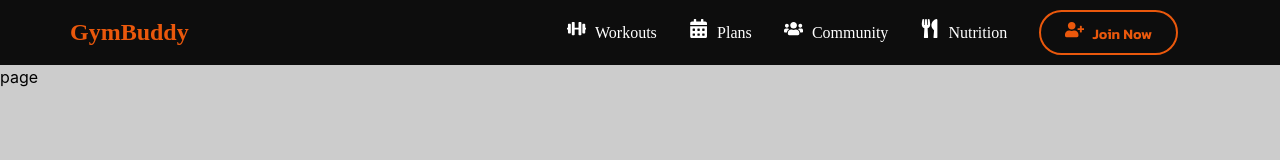
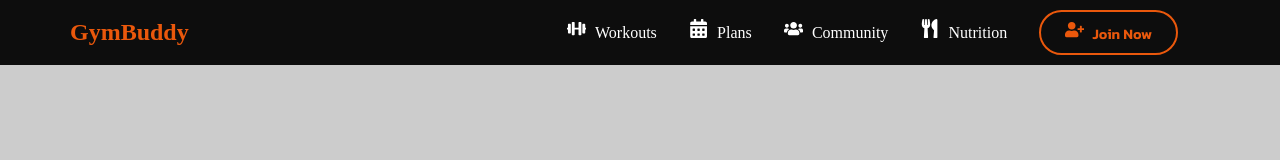
Before and after one commit to Best0129/Client-side-Project, a Next.js app: page /community in a window 1280 px wide. Shown: the top 160 px of the page. Built offline with nearby package versions, Linux system fonts and the light colour scheme; a web font is replaced by a local one.

Commit message:
change file css name

```diff
--- a/app/community/page.js
+++ b/app/community/page.js
@@ -1,11 +1,14 @@
 import React from 'react'
 import Navbar from '@/components/Navbar';
+import styles from './community.module.css'
 
 export default function Community() {
     return (
         <main>
             <Navbar />
-            <div>page</div>
+            <div className={styles.container}>
+
+            </div>
         </main>
     )
 }
--- a/app/profile/page.js
+++ b/app/profile/page.js
@@ -1,7 +1,7 @@
 "use client";
 import Image from 'next/image';
 import Navbar from '@/components/Navbar';
-import styles from './Profile.module.css';
+import styles from './profile.module.css';
 import { useState, useEffect } from 'react';
 
 export default function Profile() {
```
Also changed, not shown: app/community/community.module.css (added).
